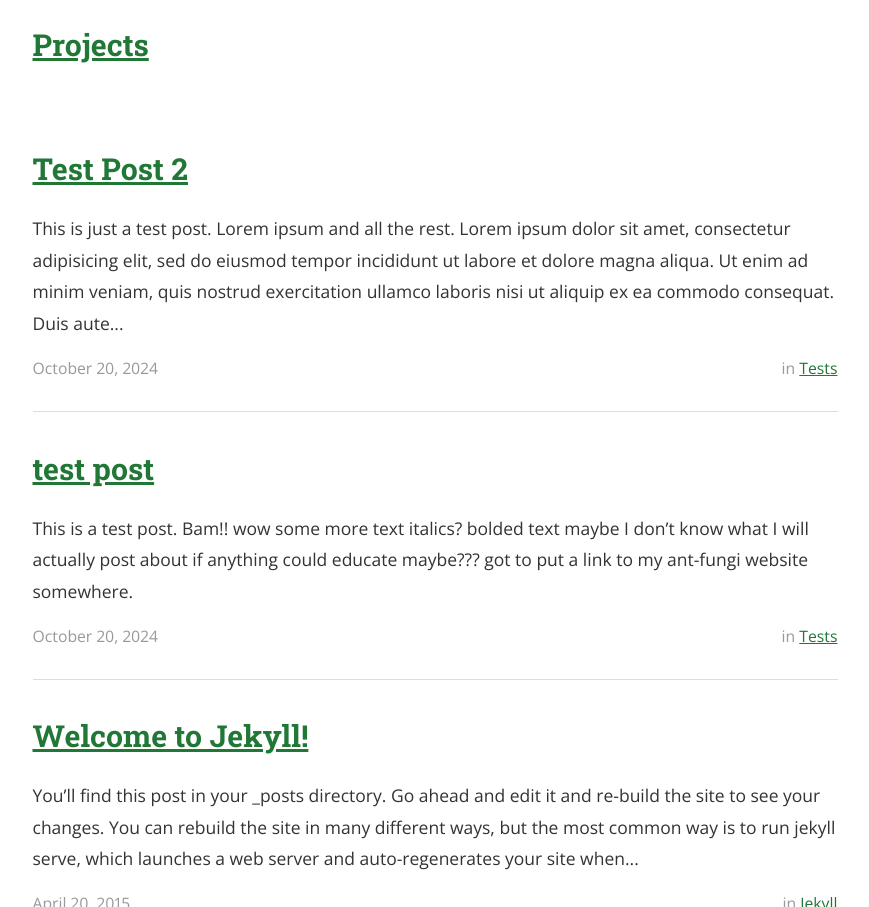
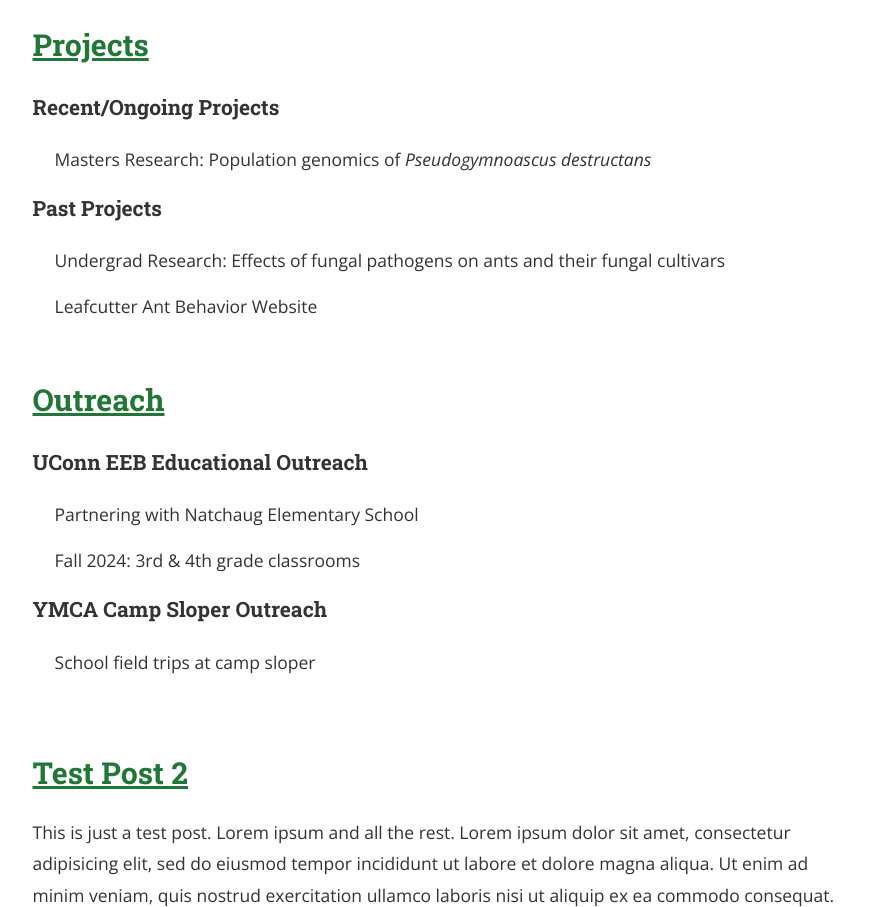
Before and after one commit to cappy-pugliese/cappy-pugliese-website, a Jekyll site: the page built from centrarium-master-clone/index.html, in a window 1280 px wide and 1400 px high. Shown: the part 493-1400 px from the top of the window, without its empty margins (205-1074 px from the left). Built offline with Jekyll 4.4.1, drawn with Linux system fonts in a browser that asks for light colours; nearby versions of some CDN libraries; the list of posts is cut into pages by our own code.

Commit message:
updated homepage and added lightbox to images

```diff
--- a/centrarium-master-clone/_layouts/about-layout.html
+++ b/centrarium-master-clone/_layouts/about-layout.html
@@ -32,13 +32,13 @@ main_nav: true
 
 		<div class="grid-item2">
 		<p>
-		<img src="/assets/images/profile-photo.jpg" alt="image of Cappy Pugliese standing on a bridge outside in the fall foliage. Cappy is wearing a frog and mushroom beanie and has red-tinted glasses. They are smiling.">
+		<a href="/assets/images/profile-photo.jpg" data-lightbox="profile-photo" data-title="image of Cappy Pugliese"><img src="/assets/images/profile-photo.jpg" alt="image of Cappy Pugliese standing on a bridge outside in the fall foliage. Cappy is wearing a frog and mushroom beanie and has red-tinted glasses. They are smiling."></a>
 		</p>
 		</div>
 
 		<div class="grid-item3">
 		<p>
-		<img src="/assets/images/spidey-picture.jpg" alt="image of my cat, spidey. He's laying like a proper gentleman with his paws together in the passenger seat of my car.">
+		<a href="/assets/images/spidey-picture.jpg" data-lightbox="spidey-picture" data-title="image of my cat, Spidey, laying like a proper gentleman"><img src="/assets/images/spidey-picture.jpg" alt="image of my cat, spidey. He's laying like a proper gentleman with his paws together in the passenger seat of my car."></a>
 		</p>
 		</div>
 
--- a/centrarium-master-clone/index.html
+++ b/centrarium-master-clone/index.html
@@ -19,7 +19,24 @@ pagination:
 	<a href="/projects/">Projects</a>
 	</h2>
 	<section>
-      <p>{{ projects.content | strip_html | truncatewords: 50 }}</p>
+      <h4>Recent/Ongoing Projects</h4>
+      <p>&emsp; Masters Research: Population genomics of <i>Pseudogymnoascus destructans</i></p>
+      <h4>Past Projects</h4>
+      <p>&emsp; Undergrad Research: Effects of fungal pathogens on ants and their fungal cultivars</p>
+      <p>&emsp; Leafcutter Ant Behavior Website</p>
+    </section>
+</div>
+
+<div class="wrapper">
+<h2>
+	<a href="/outreach/">Outreach</a>
+	</h2>
+	<section>
+      <h4>UConn EEB Educational Outreach</h4>
+      <p>&emsp; Partnering with Natchaug Elementary School</p>
+      <p>&emsp; Fall 2024: 3rd & 4th grade classrooms</p>
+      <h4>YMCA Camp Sloper Outreach</h4>
+      	<p>&emsp; School field trips at camp sloper</p>
     </section>
 
 </div>
```
Also changed, not shown: centrarium-master-clone/_layouts/outreach-layout.html (+4 -4 lines).
